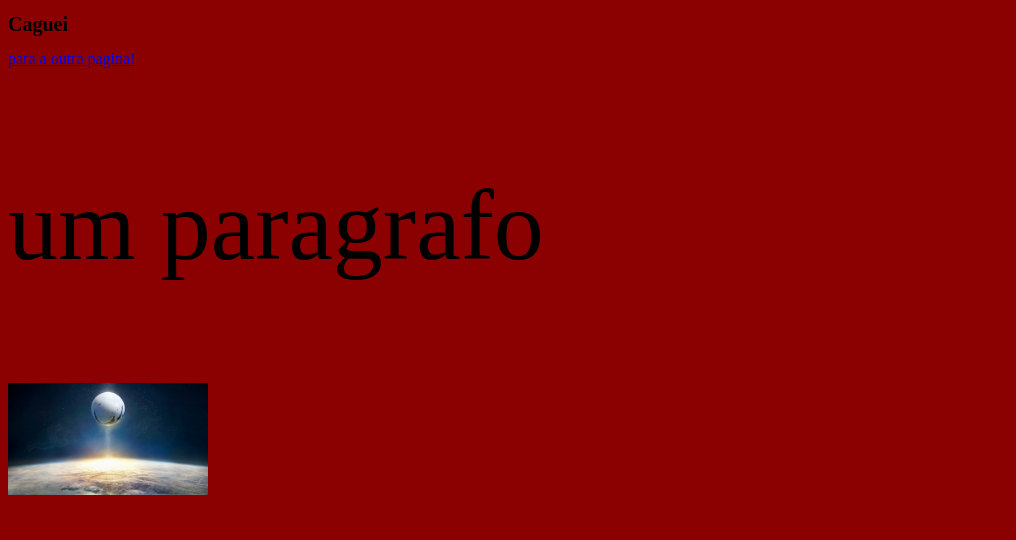
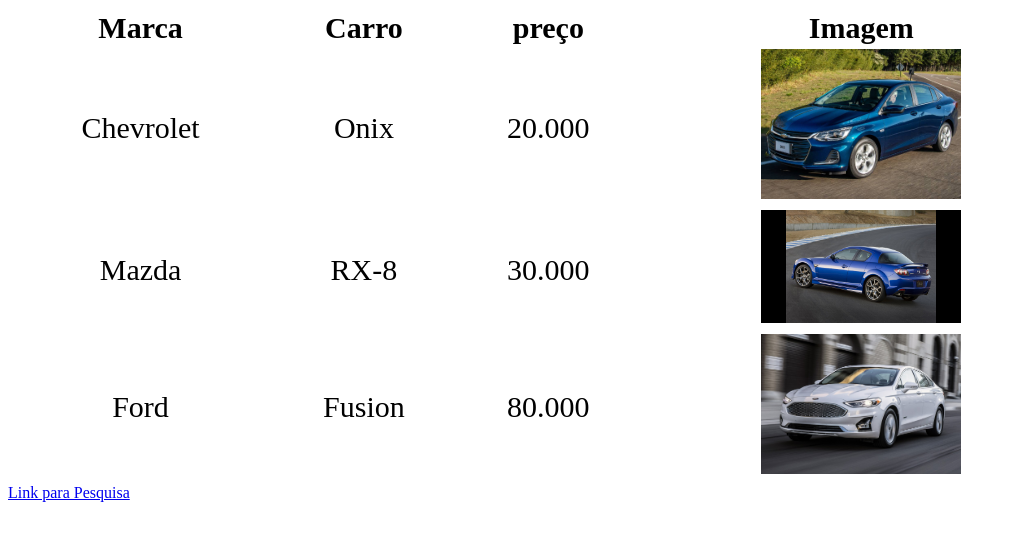
Before and after one commit to HenriqueKeven987/front-end, a plain HTML site: page index.html in a window 1280 px wide. Shown: the whole page, without its empty margins (0-1016 px from the left). Drawn offline with Linux system fonts and the light colour scheme.

Commit message:
Revisao HTML

```diff
--- a/desing.css
+++ b/desing.css
@@ -1,5 +1,5 @@
 *{
-	background-color: darkred;
+
 }
 
 h1{
@@ -13,3 +13,10 @@ img{
 	max-width: 1200px;
 	max-height: 900px;
 }
+
+table{
+	font-size: 30px;
+	width: 85%;
+	text-align: center;
+	float: center;
+}
--- a/index.html
+++ b/index.html
@@ -7,13 +7,78 @@
 </head>
 <body>
 
-	<h1>Caguei</h1>
+	<!--<div class="titulo">
+		<h1>Caguei Ohhhhh</h1>
+		<a href="outra-pj.html">para a outra pagina!</a>
+	</div>
 
-	<a href="outra-pj.html">para a outra pagina!</a>
+	<div class="paragrafo">
+		<p>um paragrafo</p>
+	</div>
 
-	<p>um paragrafo</p>
+	<div class="img">
+		<img src="Imagens/imagem.jpg" width="200" />
+	</div>-->
 
-	<img src="Imagens/imagem.jpg" width="200" />
+	<!--<table class="tabela" width="600" align="center" >
+		<tr>
+			<td>Player</td>
+			<td>Bordao</td>
+		<tr>
+		<tr>
+			<td>Gato</td>
+			<td>Meu irmao quero saber nao Hum Hum</td>
+		<tr>
+		<tr>
+			<td>Narak</td>
+			<td>Eu gosto E de milf</td>
+		<tr>-->
+
+		<!--<form>
+			<input type="text" name="quero saber nao" value="">
+			<input type="password" name="">
+			<textarea></textarea>
+			<input type="button" name="Caguei" value="caguei">
+			<input type="submit" name="enviar">
+		</form>-->
+
+		<table>
+			<thead>
+				<tr>
+					<th>Marca</th>
+					<th>Carro</th>
+					<th>preço</th>
+					<th>Imagem</th>
+				</tr>
+			</thead>
+			<tbody>
+				<tr>
+					<td>Chevrolet</td>
+					<td>Onix</td>
+					<td>20.000</td>
+					<td><img src="imagens/Onix.jpg" width="200"></td>
+				</tr>
+				<tr>
+					<td>Mazda</td>
+					<td>RX-8</td>
+					<td>30.000</td>
+					<td><img src="imagens/RX8(1).jpg" width="200"></td>
+				</tr>
+				<tr>
+					<td>Ford</td>
+					<td>Fusion</td>
+					<td>80.000</td>
+					<td><img src="imagens/ford-fusion.jpg" width="200"></td>
+				</tr>
+
+			</tbody>
+
+
+
+		</table>
+
+		<a target="_blank" href="https://www.google.com">Link para Pesquisa</a>
+
 
 </body>
 </html>
```
Also changed, not shown: Anotações.txt (added), Imagens/Onix.jpg (added), Imagens/RX8(1).jpg (added), Imagens/ford-fusion.jpg (added).
